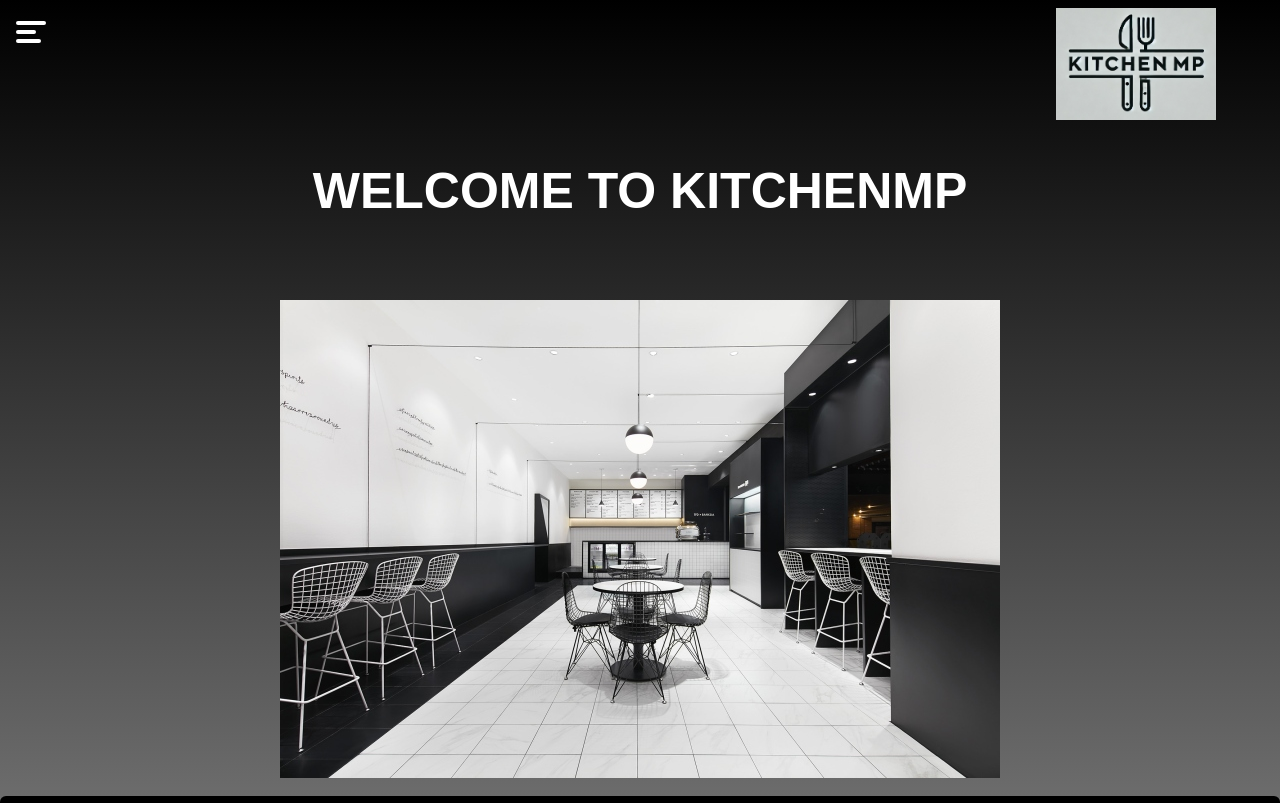
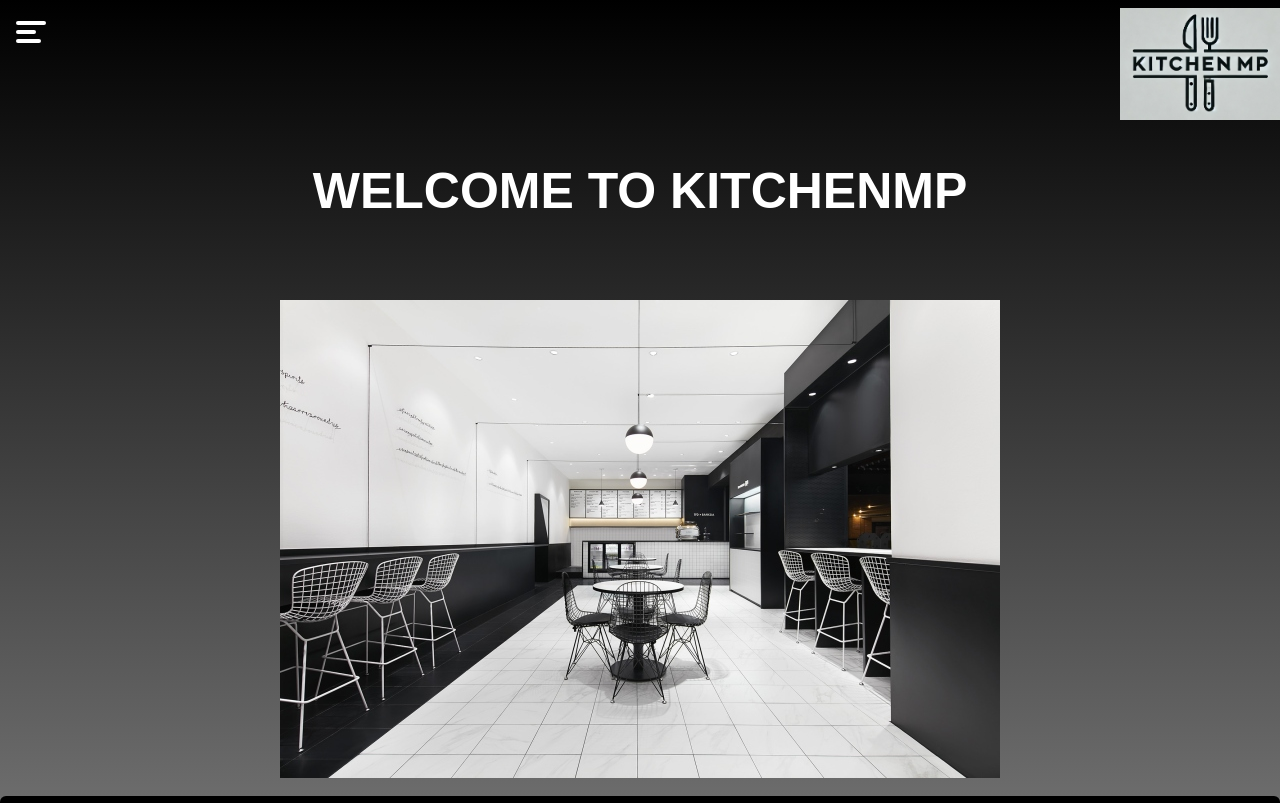
Before and after one commit to ProgramMP/KitchenMP, a React (Vite) app: page / in a window 1280 px wide. Shown: the top 803 px of the page. Built offline with nearby package versions, Linux system fonts and the light colour scheme.

Commit message:
second commit

```diff
--- a/src/components/MenuBar.module.css
+++ b/src/components/MenuBar.module.css
@@ -35,7 +35,7 @@
 }
 
 .wrapper {
-  display: flex;
+  display: block;
   pointer-events: none;
   margin-right: 0px;
   margin-left: 120px;
@@ -108,6 +108,6 @@
   .wrapper {
     margin-left: auto;
     margin-top: 0;
-    padding-right: 4rem;
+    padding-right: 0;
   }
 }
--- a/src/routes/MenuPage.module.css
+++ b/src/routes/MenuPage.module.css
@@ -1,3 +1,3 @@
 .menu {
-  margin-top: 5%;
+  margin-top: 7%;
 }
```
